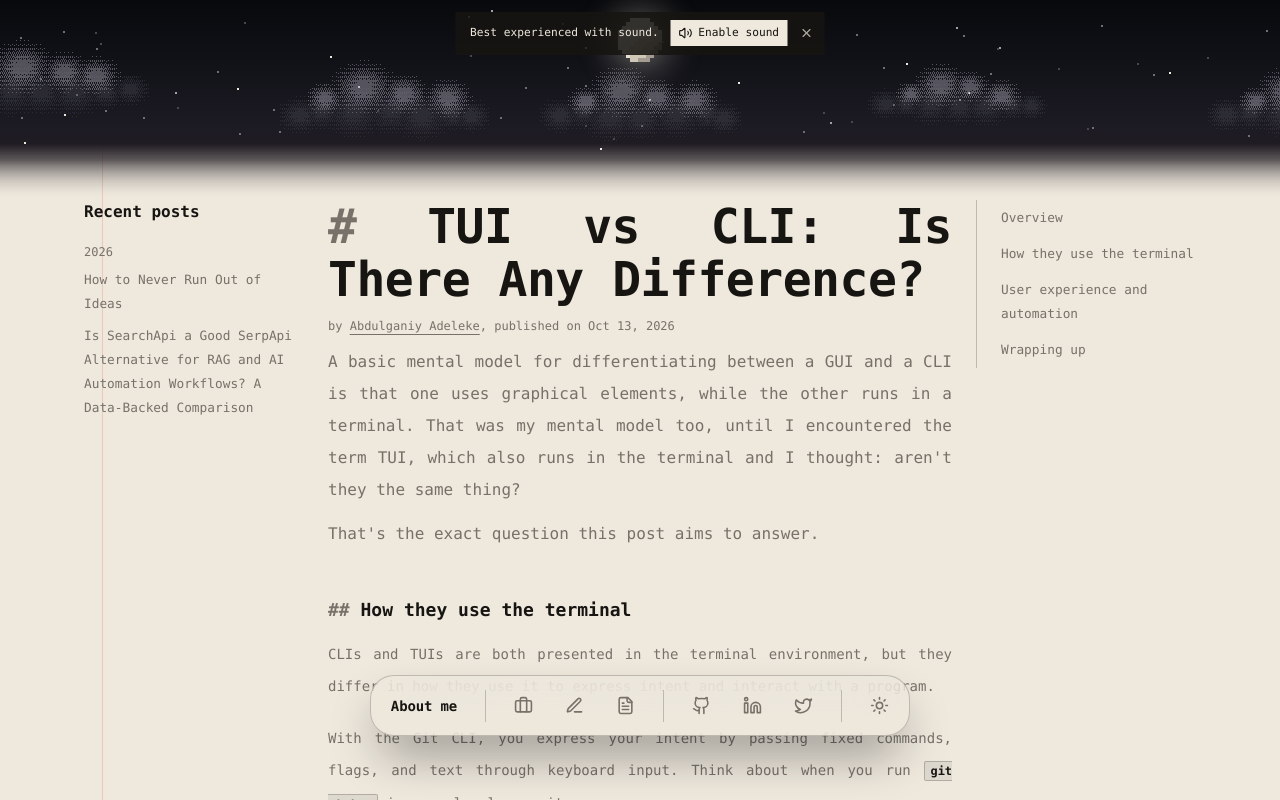
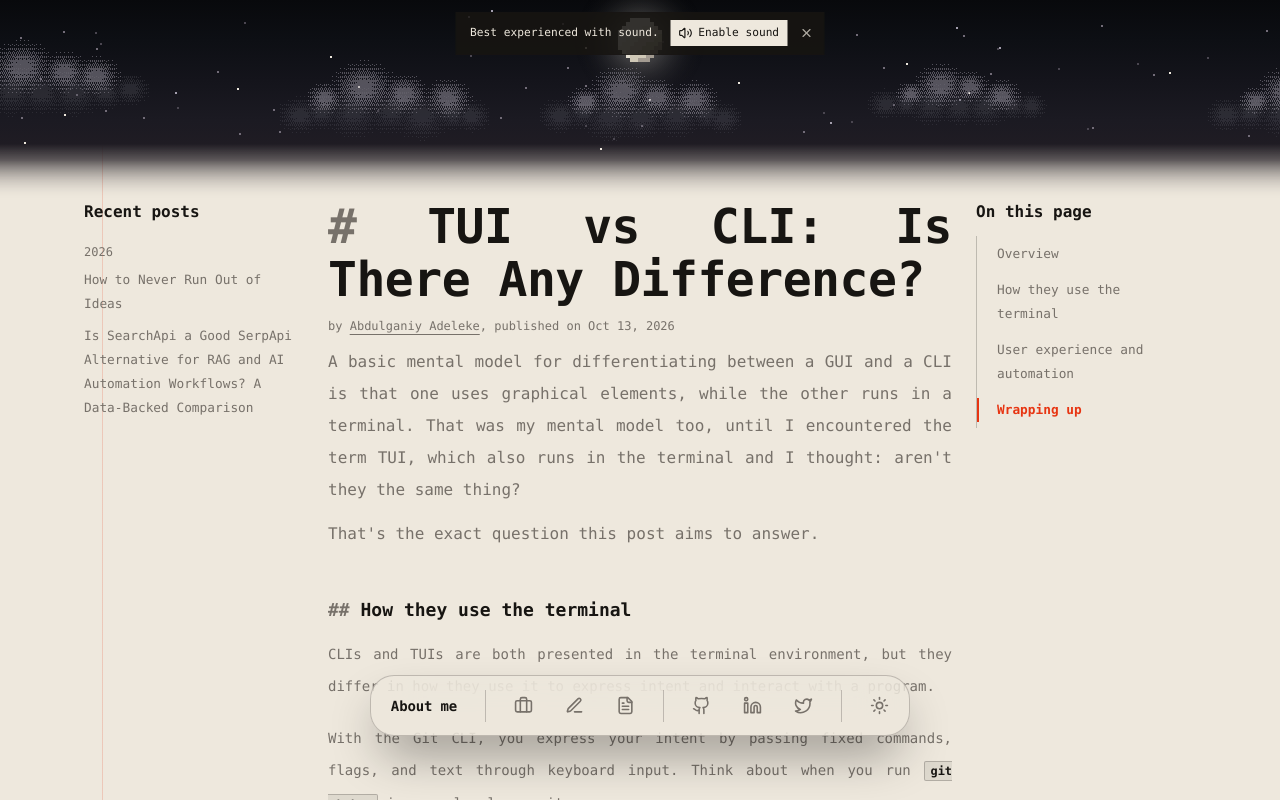
Before and after one commit to manueldezman/Portfolio-2, a Next.js app: page /blog/tui-vs-cli in a window 1280 px wide. Shown: the top 800 px of the page. Built offline with nearby package versions, Linux system fonts and the light colour scheme.

Commit message:
fix(blog): keep toc stuck and highlight the active section

```diff
--- a/app/blog/tui-vs-cli/page.tsx
+++ b/app/blog/tui-vs-cli/page.tsx
@@ -2,6 +2,7 @@ import type { Metadata } from "next";
 import Link from "next/link";
 import { Heading } from "@/components/Heading";
 import { ShareButtons } from "@/components/ShareButtons";
+import { TableOfContents } from "@/components/TableOfContents";
 import { blogPosts } from "@/content/blog";
 
 export const metadata: Metadata = {
@@ -240,17 +241,12 @@ export default function TuiVsCliPost() {
         </article>
 
         <aside className="hidden lg:block">
-          <nav className="sticky top-32 border-l border-[var(--rule-soft)] pl-6">
-            {toc.map(([key, label]) => (
-              <a
-                className="link-ring block py-1.5 text-[0.8rem] leading-6 text-[var(--muted)]"
-                href={`#${key}`}
-                key={key}
-              >
-                {label}
-              </a>
-            ))}
-          </nav>
+          <div className="sticky top-32">
+            <p className="text-base font-semibold leading-6 text-[var(--text)]">On this page</p>
+            <div className="mt-3">
+              <TableOfContents items={toc} label="On this page" />
+            </div>
+          </div>
         </aside>
       </div>
     </main>
--- a/app/globals.css
+++ b/app/globals.css
@@ -3,7 +3,10 @@
 @tailwind utilities;
 
 html, body {
-  overflow-x: hidden; /* Prevents tiny subpixel shifts from creating horizontal scrollbars */
+  /* `clip` (not `hidden`) keeps subpixel shifts from creating horizontal
+     scrollbars while still allowing `position: sticky` to work, since it does
+     not turn the element into a scroll container. */
+  overflow-x: clip;
 }
 
 
--- /dev/null
+++ b/components/TableOfContents.tsx
@@ -0,0 +1,81 @@
+"use client";
+
+import { useEffect, useState } from "react";
+
+type TocItem = readonly [id: string, label: string];
+
+type TableOfContentsProps = {
+  items: readonly TocItem[];
+  label?: string;
+};
+
+export function TableOfContents({ items, label = "On this page" }: TableOfContentsProps) {
+  const [active, setActive] = useState<string>(items[0]?.[0] ?? "");
+
+  useEffect(() => {
+    let frame = 0;
+
+    function update() {
+      frame = 0;
+      const marker = window.innerHeight * 0.3;
+      let current = items[0]?.[0] ?? "";
+
+      for (const [id] of items) {
+        const section = document.getElementById(id);
+        if (section && section.getBoundingClientRect().top <= marker) {
+          current = id;
+        }
+      }
+
+      // Pin the last item once the page is scrolled to the bottom so short
+      // final sections still register as active.
+      if (window.innerHeight + window.scrollY >= document.body.scrollHeight - 2) {
+        current = items[items.length - 1]?.[0] ?? current;
+      }
+
+      setActive(current);
+    }
+
+    function onScroll() {
+      if (frame) return;
+      frame = window.requestAnimationFrame(update);
+    }
+
+    update();
+    window.addEventListener("scroll", onScroll, { passive: true });
+    window.addEventListener("resize", onScroll);
+    return () => {
+      if (frame) window.cancelAnimationFrame(frame);
+      window.removeEventListener("scroll", onScroll);
+      window.removeEventListener("resize", onScroll);
+    };
+  }, [items]);
+
+  return (
+    <nav aria-label={label} className="flex flex-col border-l border-[var(--rule-soft)]">
+      {items.map(([id, text]) => {
+        const isActive = active === id;
+        return (
+          <a
+            aria-current={isActive ? "true" : undefined}
+            className={`link-ring relative block py-1.5 pl-5 pr-3 text-[0.8rem] leading-6 transition-colors ${
+              isActive
+                ? "font-semibold text-[var(--accent)]"
+                : "text-[var(--muted)] hover:text-[var(--text)]"
+            }`}
+            href={`#${id}`}
+            key={id}
+          >
+            <span
+              aria-hidden="true"
+              className={`absolute inset-y-1.5 left-0 w-0.5 ${
+                isActive ? "bg-[var(--accent)]" : "bg-transparent"
+              }`}
+            />
+            {text}
+          </a>
+        );
+      })}
+    </nav>
+  );
+}
```
